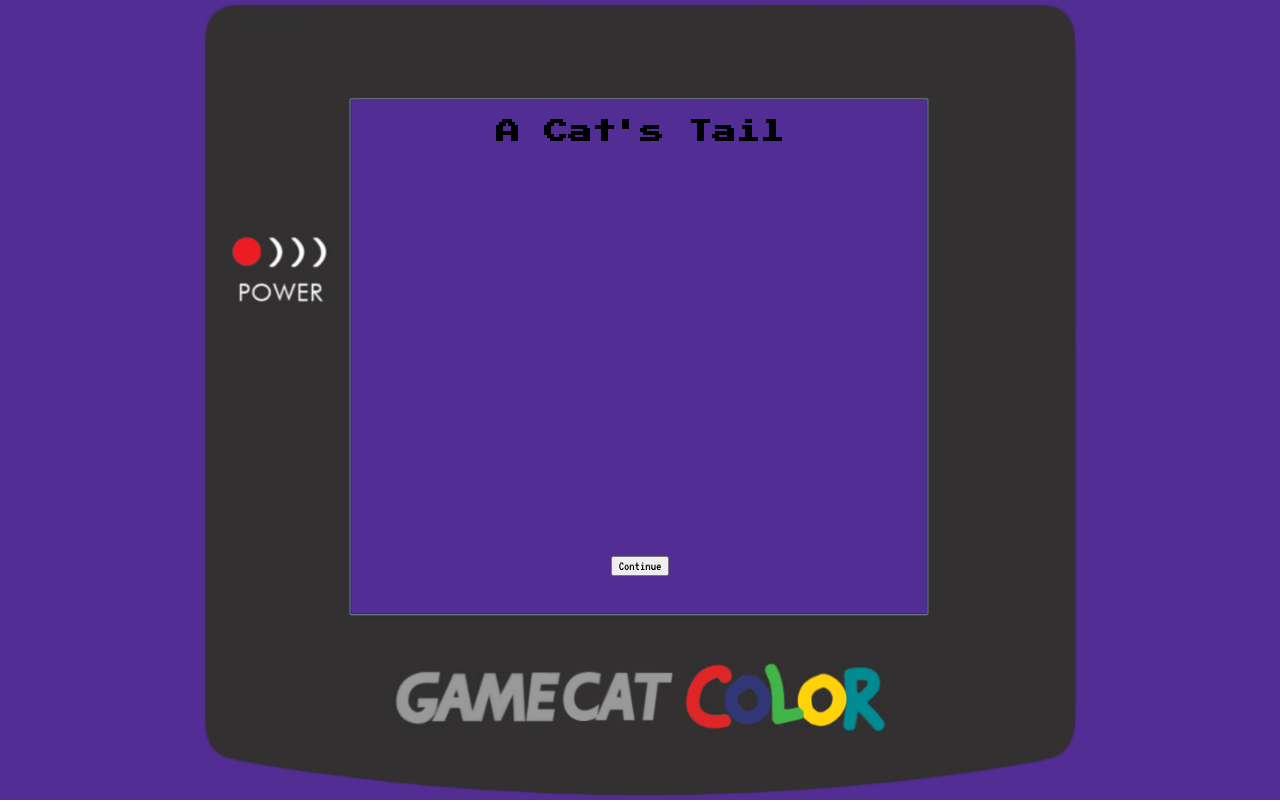
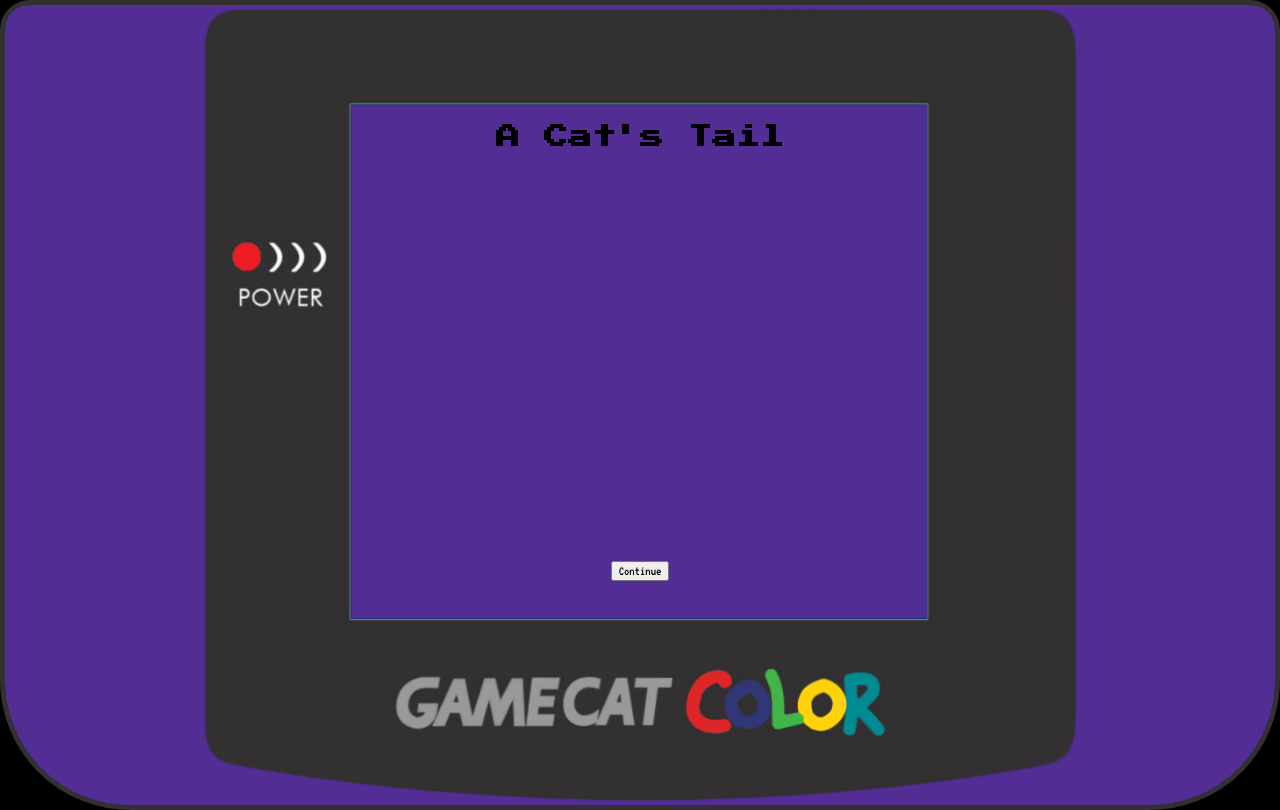
Before and after one commit to qrispi/a-cats-tail, a React (Create React App) app: page /story in a window 1280 px wide. Built offline with nearby package versions, Linux system fonts and the light colour scheme.

Commit message:
Add gamecat styling

```diff
--- a/src/components/App/App.css
+++ b/src/components/App/App.css
@@ -5,6 +5,8 @@
   flex-direction: column;
   align-items: center;
   justify-content: center;
+  border: 5px solid #323031;
+  border-radius: 30px 30px 130px 130px;
 }
 
 .play-screen {
--- a/src/index.css
+++ b/src/index.css
@@ -5,6 +5,7 @@ body {
   box-sizing: border-box;
   height: 100vh;
   overflow: hidden;
+  background-color: black;
 }
 button {
   font-family: 'VT323', monospace;
```
